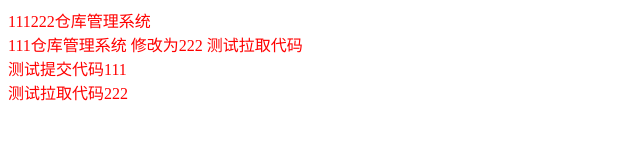
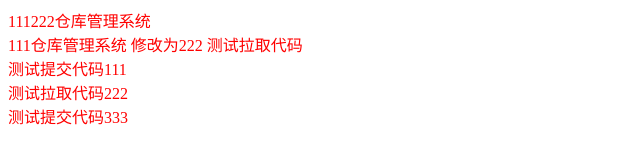
Before and after one commit to happy01-px/happy01-px.github.io, a plain HTML site: page index.html in a window 1280 px wide. Shown: the whole page, without its empty margins (0-640 px from the left). Drawn offline with Linux system fonts and the light colour scheme.

Commit message:
Update index.html

```diff
--- a/index.html
+++ b/index.html
@@ -15,5 +15,6 @@
     <div class="github">111仓库管理系统   修改为222 测试拉取代码</div>
     <div class="github">测试提交代码111</div>
     <div class="github">测试拉取代码222</div>
+    <div class="github">测试提交代码333</div>
 </body>
 </html>
```
